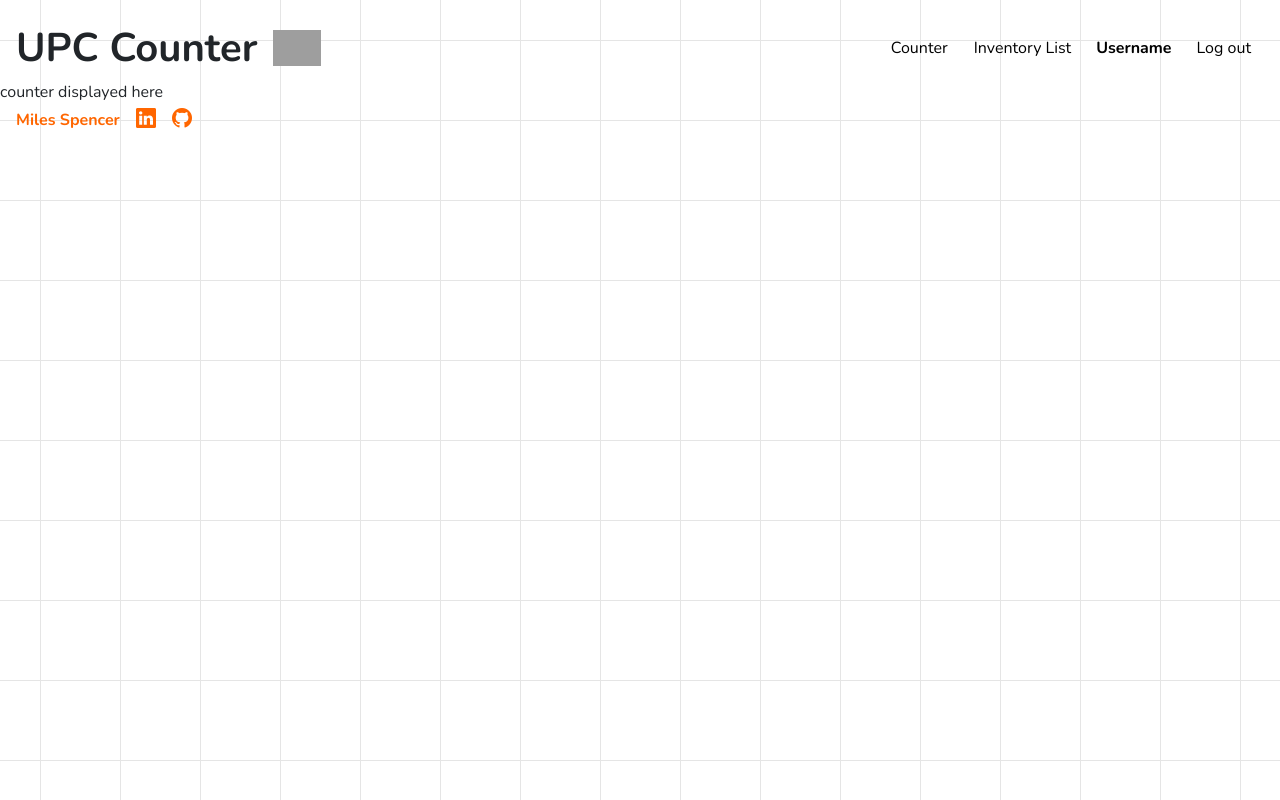
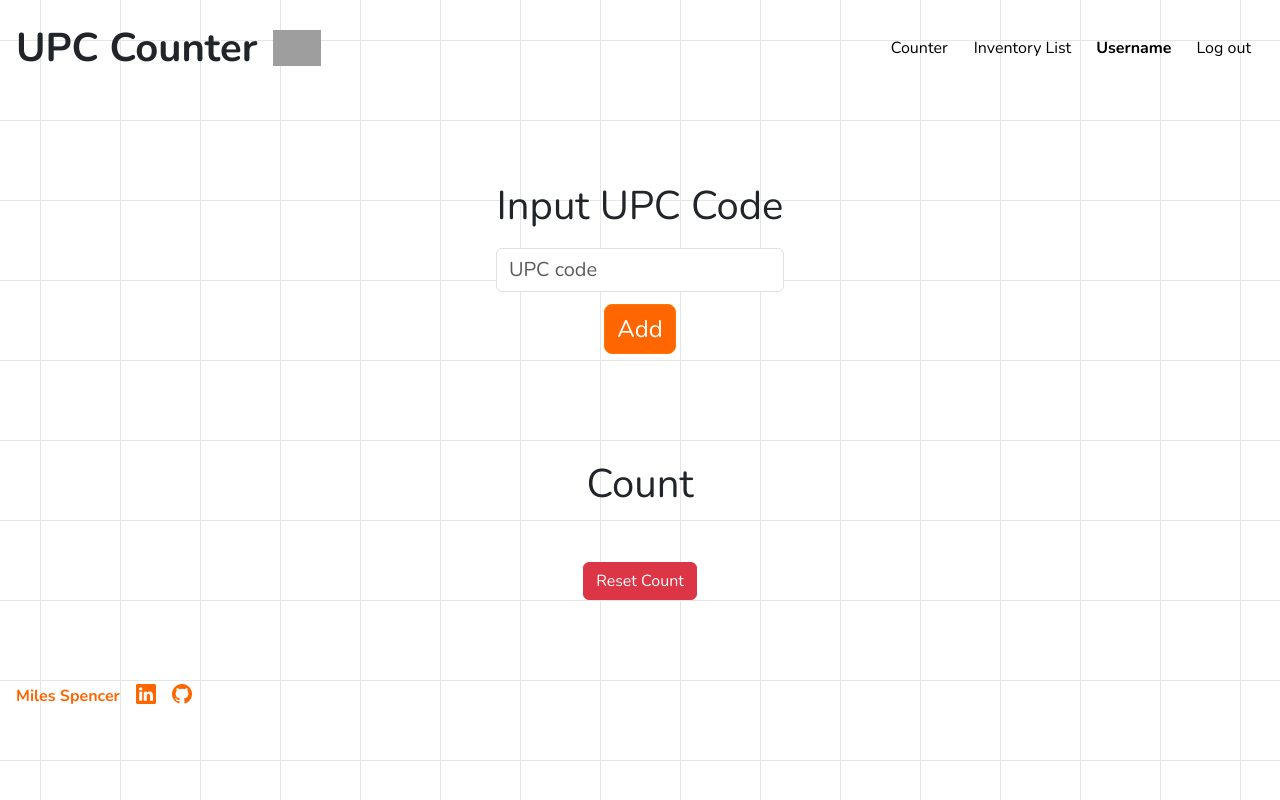
Before and after one commit to milesspencer35/startup, a React (Vite) app: page /app/counter in a window 1280 px wide. Built offline with nearby package versions, Linux system fonts and the light colour scheme; no server answers; grey boxes are pictures that could not be loaded.

Commit message:
counter looks correct needs functionality to be added

```diff
--- /dev/null
+++ b/src/counter/counter.css
@@ -0,0 +1,94 @@
+body {
+    height: fit-content;
+}
+
+#center-content {
+    display: flex;
+    flex-direction: column;
+    justify-content: start;
+    align-items: center;
+    height: fit-content;
+    min-height: 100%;
+}
+
+.upc-form {
+    margin-top: 6rem;
+    display: flex;
+    flex-direction: column;
+    align-items: center;
+    font-size: 2.5rem;
+}
+
+.upc-form-item {
+    margin-bottom: .75rem;
+}
+
+#count-content {
+    margin-top: 4rem;
+    display: flex;
+    flex-direction: column;
+    align-items: center;
+    width: 100%;
+}
+
+#count-title {
+    font-size: 2.5rem;
+    margin-bottom: 1rem;
+}
+
+#count-items {
+    height: 100%;
+    display: grid;
+    grid-template-columns: repeat(auto-fill, minmax(15rem, 1fr));
+    grid-auto-rows: auto;
+    grid-gap: 1rem;
+    width: 100%;
+}
+
+.count-item {
+    display: flex;
+    flex-direction: column;
+    align-items: center;
+    /* margin: 1rem; */
+}
+
+.item-name {
+    font-weight: bold;
+    font-size: 1.25rem;
+}
+
+.item-content {
+    display: flex;
+    flex-direction: row;
+}
+
+.item-details {
+    display: flex;
+    flex-direction: column;
+    padding-right: .5rem;
+}
+
+.item-type {
+    font-weight: bold;
+}
+
+.item-count {
+    display: flex;
+    flex-direction: column;
+    align-items: center;
+    padding-left: .5rem;
+}
+
+.count-title {
+    font-weight: bold;
+
+}
+
+.count-number {
+    font-size: 2rem;
+}
+
+#reset-button {
+    margin-bottom: 5rem;
+    margin-top: 2rem;
+}
--- a/src/counter/counter.jsx
+++ b/src/counter/counter.jsx
@@ -1,10 +1,82 @@
 import React from 'react';
-import { Header } from '../header/header';
+import './counter.css';
 
 export function Counter() {
+  const [count, setCount] = React.useState([]);
+  const [itemsMap, setItems] = React.useState(new Map());
+
+  React.useEffect(() => {
+    fetch('/api/items')
+      .then((response) => response.json())
+      .then(async (items) => {
+        setItems(await getItemsMap(items));
+      });
+  }, []);
+
+  async function getItemsMap(items) {
+    let itemsMap = new Map();
+    items.forEach((item) => {
+        itemsMap.set(item.UPC, item);
+    });
+    return itemsMap;
+}
+
+
+  const inputUPC = document.querySelector("#inputUPC");
+  async function countItem() {
+    upcCode = inputUPC.value;
+
+    if (!itemsMap.get(upcCode)) {
+        showMessage('error');
+        return null;
+    }
+
+    let count = await getCount();
+
+    let countItem = null;
+    if (!count.get(upcCode)) {
+        countItem = {UPC: upcCode, count: 1, item: itemsMap.get(upcCode)};
+    } else {
+        countItem = count.get(upcCode);
+        countItem.count += 1;
+    }
+
+    count.set(upcCode, countItem);
+
+    fetch('/api/updateCount', {
+        method: 'POST',
+        headers: {'content-type': 'application/json'},
+        body: JSON.stringify(countItem),
+    });
+
+    showMessage('success');
+    inputUPC.value = "";
+    displayCounts(count);
+  }
+
+  async function resetCount () {
+    await fetch('/api/deleteCount', {
+        method: 'DELETE',
+    });
+    count = new Map();
+    displayCounts(count);
+  }
+
   return (
-    <main>
-      <div>counter displayed here</div>
+    <main id="center-content">
+        <div className="upc-form">
+            <span className="upc-form-item">Input UPC Code</span>
+            <form className="form-group upc-form-item" action="javascript:countItem()">
+              <input type="text" id="inputUPC" className="form-control" placeholder="UPC code" style={{fontSize: '1.25rem'}}></input>
+            </form>
+            <button onClick={countItem} className="btn btn-primary upc-form-item" style={{ borderRadius: '.5rem', fontSize: '1.5rem'}}>Add</button>
+            <div id="InputMessage" style={{ height: '1.5rem', fontSize: '1.5rem', fontWeight: 'bold' }}></div>
+        </div>
+        <div id="count-content">
+            <span id="count-title">Count</span>
+            <div id="count-items"> </div>
+            <button onClick={resetCount} id="reset-button" className="btn btn-danger">Reset Count</button>
+        </div>
     </main>
   );
 }
```
